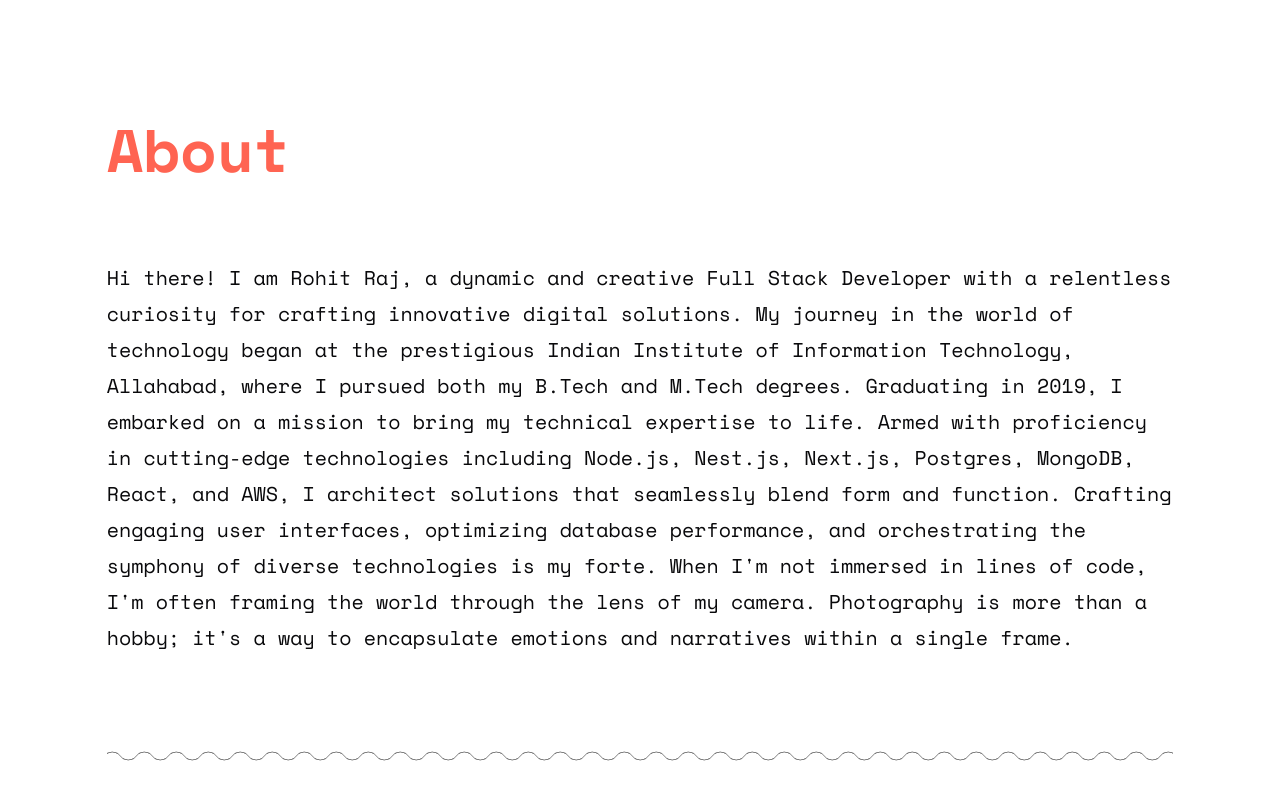
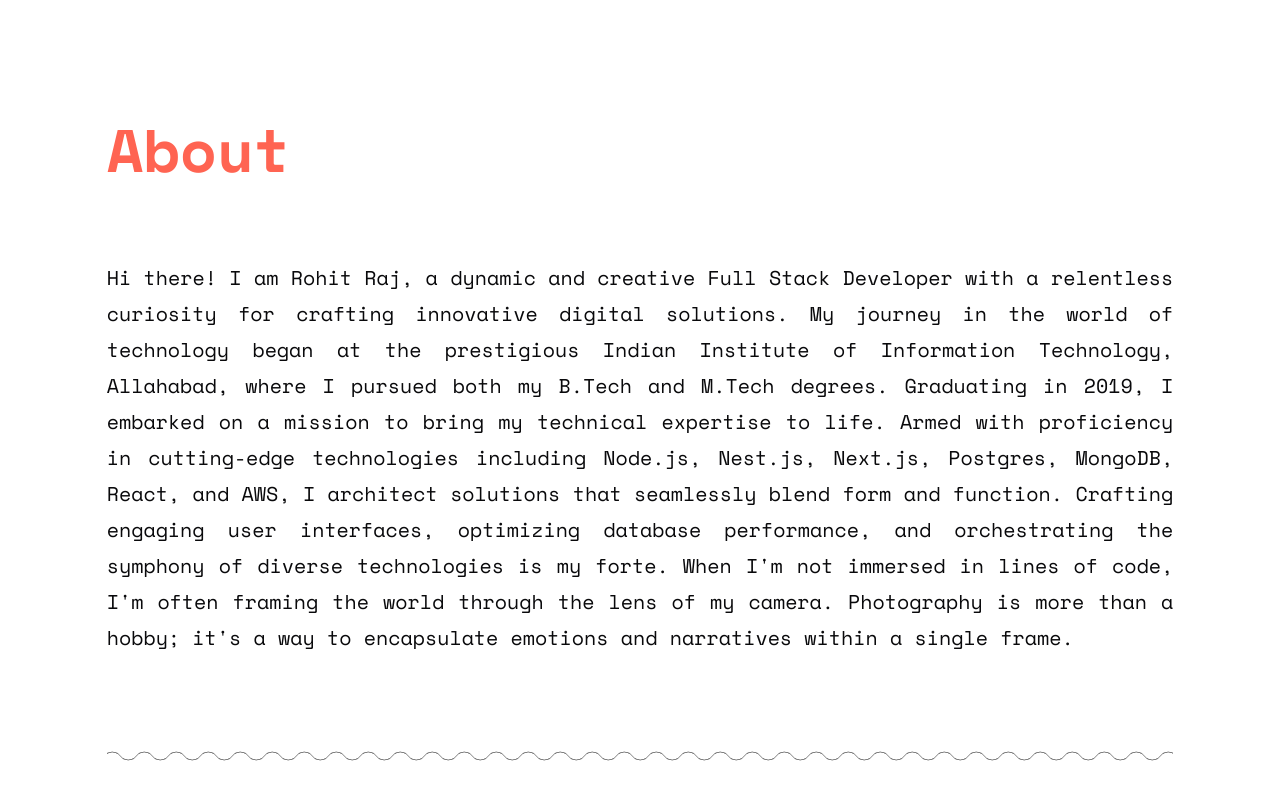
Before and after one commit to irohit427/rohit, a Next.js app: page / in a window 1280 px wide. Shown: the part 566-1366 px from the top of the page. Built offline with nearby package versions, Linux system fonts and the light colour scheme.

Commit message:
Revert "fix"
This reverts commit d763e2c28d222a4c2c52bbf317c9a52918501280.

```diff
--- a/components/ProjectCard.tsx
+++ b/components/ProjectCard.tsx
@@ -16,9 +16,9 @@ const ProjectCard = ({ project}: {
         <Image src={project.imgUrl}
           fill
           sizes="100vw"
+          objectFit='cover'
           alt='project-cover'
           className='rounded-t-sm'
-          objectFit={'cover'}
         />
       </CardContent>
       <CardHeader>
--- a/components/ui/sheet.tsx
+++ b/components/ui/sheet.tsx
@@ -14,9 +14,10 @@ const SheetTrigger = SheetPrimitive.Trigger
 const SheetClose = SheetPrimitive.Close
 
 const SheetPortal = ({
+  className,
   ...props
 }: SheetPrimitive.DialogPortalProps) => (
-  <SheetPrimitive.Portal {...props} />
+  <SheetPrimitive.Portal className={cn(className)} {...props} />
 )
 SheetPortal.displayName = SheetPrimitive.Portal.displayName
 
--- a/package.json
+++ b/package.json
@@ -9,7 +9,7 @@
     "lint": "next lint"
   },
   "dependencies": {
-    "@radix-ui/react-dialog": "^1.0.4",
+    "@radix-ui/react-dialog": "^1.0.5",
     "@radix-ui/react-dropdown-menu": "^2.0.5",
     "@radix-ui/react-popover": "^1.0.6",
     "@radix-ui/react-slot": "^1.0.2",
--- a/section/About.tsx
+++ b/section/About.tsx
@@ -8,7 +8,7 @@ const About = () => {
         <div>
           <h1 className='heading'>About</h1>
         </div>
-        <div className='leading-9 text-xl break-words text-left'>
+        <div className='leading-9 text-xl break-words text-justify'>
           <p>{aboutText}</p>
         </div>
       </div>
--- a/section/Hero.tsx
+++ b/section/Hero.tsx
@@ -8,7 +8,7 @@ const Hero = () => {
     <div className="relative w-10/12 mx-auto ">
       <div className='md:flex items-center justify-between flex-row-reverse'>
         <div className='flex justify-end items-end relative'>
-          <Image className='w-100% h-auto transform -scale-x-100 grayscale hover:grayscale-0' width={480} height={0} objectFit={'cover'} src="https://res.cloudinary.com/dutt68gn6/image/upload/v1694615986/cds9qcb7zdumhilmnwga.png" alt="" />
+          <Image className='w-100% h-auto transform -scale-x-100 grayscale hover:grayscale-0' width={480} height={0} src="https://res.cloudinary.com/dutt68gn6/image/upload/v1694615986/cds9qcb7zdumhilmnwga.png" alt="" />
         </div>
         <div className='p-4 pl-0 mt-5 sm:mt-20'>
           <p className='text-xl'>Hello</p>
```
Also changed, not shown: 1 other file (tests, documents, lock files or other folders).
